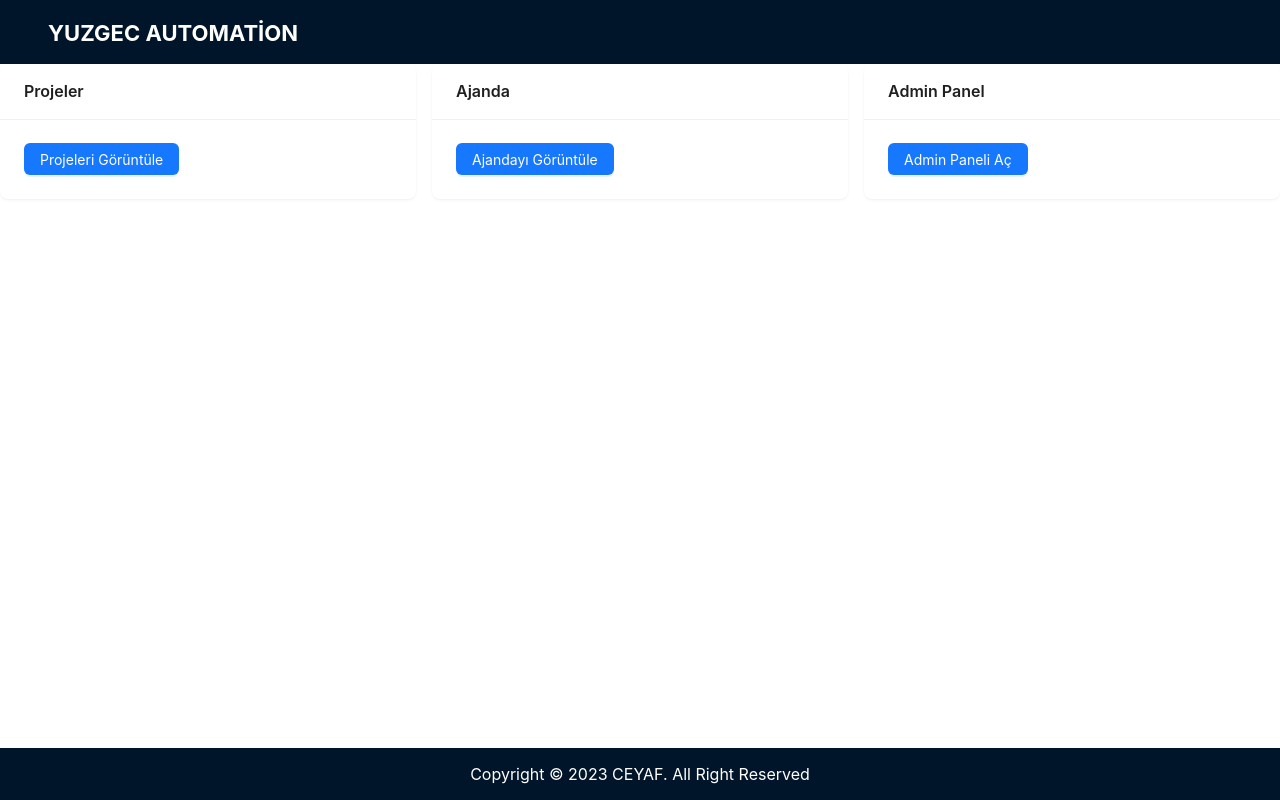
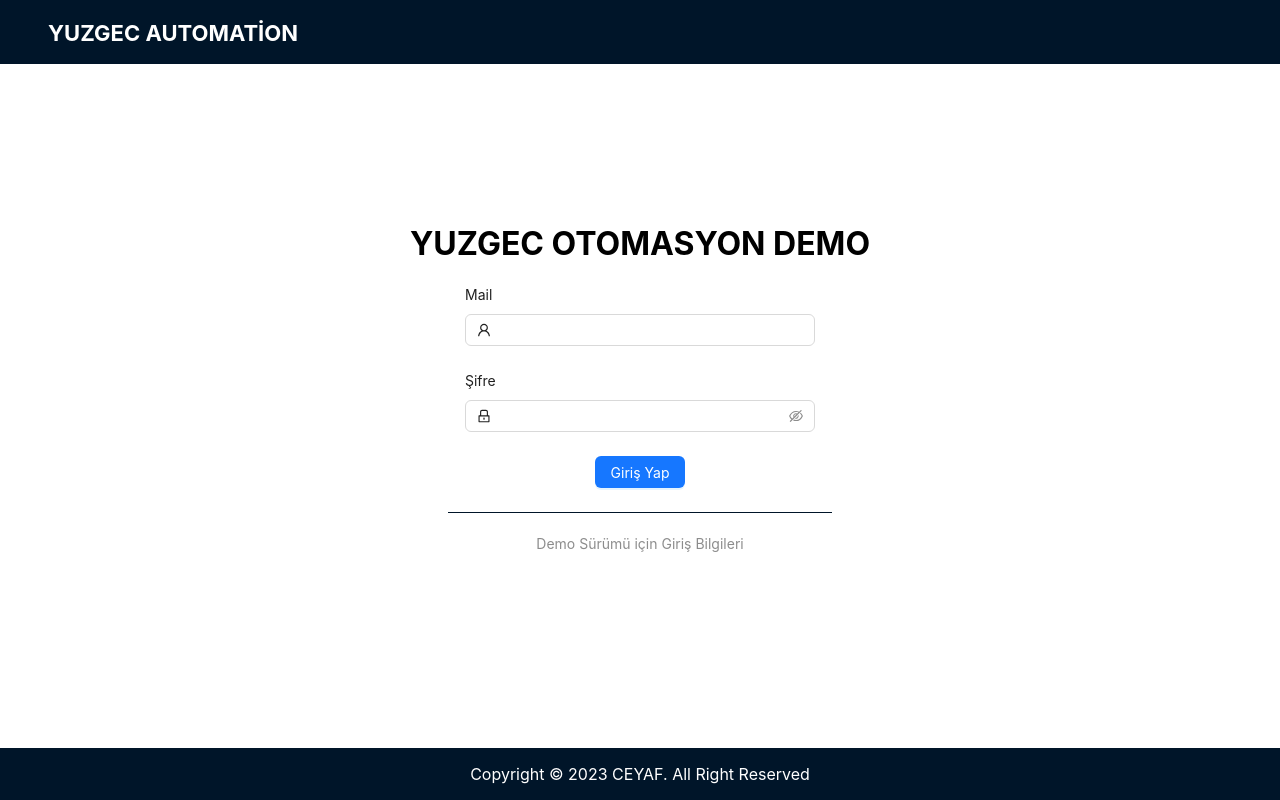
Before and after one commit to CEo7AF/yuzgec-automation, a React (Create React App) app: page / in a window 1280 px wide. Built offline with nearby package versions, Linux system fonts and the light colour scheme.

Commit message:
login_page

```diff
--- a/public/index.html
+++ b/public/index.html
@@ -24,10 +24,10 @@
       work correctly both with client-side routing and a non-root public URL.
       Learn how to configure a non-root public URL by running `npm run build`.
     -->
-    <title>React App</title>
+    <title>yuzgec automation</title>
   </head>
   <body>
-    <noscript>You need to enable JavaScript to run this app.</noscript>
+    <noscript></noscript>
     <div id="root"></div>
     <!--
       This HTML file is a template.
--- a/src/App.js
+++ b/src/App.js
@@ -1,27 +1,42 @@
 // src/App.js
-import React from 'react';
+import React, { useState } from 'react';
+import { BrowserRouter as Router, Routes, Route, Navigate } from 'react-router-dom';
 import Bar from './components/Bar';
 import Footer from './components/Footer';
-import { BrowserRouter as Router, Routes, Route } from 'react-router-dom';
 import Home from './Pages/Home';
 import AdminPanel from './Pages/AdminPanel.js';
 import Calender from './Pages/Calender.js';
 import ComplatedProjects from './Pages/ComplatedProjects.js';
 import ContinuedProjects from './Pages/ContinuedProjects.js';
 import Projects from './Pages/Projects.js';
+import Login from './Pages/Login.js';
+import Error from './Pages/Error.js';
 
 function App() {
+  const [isLoggedIn, setLoggedIn] = useState(false);
+
   return (
     <Router>
       <div className="App">
         <Bar />
         <Routes>
-          <Route path="/" element={<Home />} />
-          <Route path="/admin-panel" element={<AdminPanel />} />
-          <Route path="/calender" element={<Calender />} />
-          <Route path="/complated-projects" element={<ComplatedProjects />} />
-          <Route path="/continued-projects" element={<ContinuedProjects />} />
-          <Route path="/projects" element={<Projects />} />
+          <Route
+            path="/"
+            element={isLoggedIn ? <Navigate to="/home" /> : <Login onLogin={() => setLoggedIn(true)} />}
+          />
+          {isLoggedIn ? (
+            <>
+              <Route path="/home" element={<Home />} />
+              <Route path="/admin-panel" element={<AdminPanel />} />
+              <Route path="/calender" element={<Calender />} />
+              <Route path="/complated-projects" element={<ComplatedProjects />} />
+              <Route path="/continued-projects" element={<ContinuedProjects />} />
+              <Route path="/projects" element={<Projects />} />
+            </>
+          ) : (
+            <Route path="*" element={<Navigate to="/error" />} />
+          )}
+          <Route path="/error" element={<Error />} />
         </Routes>
         <Footer backgroundColor="lightgray" textColor="blue" />
       </div>
--- /dev/null
+++ b/src/Pages/Error.js
@@ -0,0 +1,23 @@
+// src/Pages/Error.js
+import React from 'react';
+import { Result, Button } from 'antd';
+import { Link } from 'react-router-dom';
+
+const Error = () => {
+  return (
+    <div style={{ textAlign: 'center', marginTop: '50px' }}>
+      <Result
+        status="404"
+        title="Sayfa Bulunamadı"
+        subTitle="Üzgünüz, aradığınız sayfa bulunamadı."
+      />
+      <Link to="/">
+        <Button type="primary" style={{ marginTop: '20px' }}>
+          Lütfen Giriş Yapın
+        </Button>
+      </Link>
+    </div>
+  );
+};
+
+export default Error;
--- /dev/null
+++ b/src/Pages/Login.js
@@ -0,0 +1,89 @@
+// Login.js
+import React, { useState } from 'react';
+import { Navigate } from 'react-router-dom';
+import { Form, Input, Button, Space, Typography, Popover } from 'antd';
+import { UserOutlined, LockOutlined } from '@ant-design/icons';
+
+const { Text } = Typography;
+
+const demoCredentials = {
+  username: 'yuzgecdemo@gmail.com',
+  password: 'YuzgecDemo123!',
+};
+
+const Login = ({ onLogin }) => {
+  const [isLoggedIn, setLoggedIn] = useState(false);
+
+  const onFinish = (values) => {
+    if (
+      (values.username === demoCredentials.username && values.password === demoCredentials.password) ||
+      (values.username.toLowerCase() === 'admin' && values.password === 'password')
+    ) {
+      onLogin(); // Ana uygulamada giriş durumunu güncelle
+      setLoggedIn(true); // Giriş durumunu lokal olarak güncelle
+    } else {
+      alert('Mail veya şifre.');
+    }
+  };
+
+  // Eğer kullanıcı giriş yaptıysa ana sayfaya yönlendir
+  if (isLoggedIn) {
+    return <Navigate to="/home" />;
+  }
+
+  const demoContent = (
+    <div>
+      <Text>Giriş Bilgileri:</Text>
+      <p>
+        <Text type="secondary">Mail:</Text> {demoCredentials.username}
+      </p>
+      <p>
+        <Text type="secondary">Şifre:</Text> {demoCredentials.password}
+      </p>
+    </div>
+  );
+
+  return (
+    <div style={{ textAlign: 'center', marginTop: '20vh' }}>
+      <h1>YUZGEC OTOMASYON DEMO</h1>
+      <Form
+        onFinish={onFinish}
+        style={{ maxWidth: '350px', margin: 'auto', marginTop: '20px' }}
+        layout="vertical"
+        requiredMark={false}
+      >
+        <Form.Item
+          label="Mail"
+          name="username"
+          rules={[{ required: true, message: 'Lütfen bir mail girin !' }]}
+        >
+          <Input prefix={<UserOutlined />} />
+        </Form.Item>
+
+        <Form.Item
+          label="Şifre"
+          name="password"
+          rules={[{ required: true, message: 'Lütfen bir şifre girin !' }]}
+        >
+          <Input.Password prefix={<LockOutlined />} />
+        </Form.Item>
+
+        <Form.Item>
+          <Space>
+            <Button type="primary" htmlType="submit">
+              Giriş Yap
+            </Button>
+          </Space>
+        </Form.Item>
+      </Form>
+      <div style={{ width: '30%', margin: '20px auto', borderBottom: '1px solid #001529' }}></div>
+      <Popover content={demoContent} title="Demo Sürümü">
+        <Text type="secondary" style={{ cursor: 'pointer' }}>
+          Demo Sürümü için Giriş Bilgileri
+        </Text>
+      </Popover>
+    </div>
+  );
+};
+
+export default Login;
--- a/src/Pages/Projects.js
+++ b/src/Pages/Projects.js
@@ -6,14 +6,14 @@ const Home = () => {
   return (
     <div>
       <Row gutter={16}>
-        <Col span={8}>
+        <Col xs={24} sm={12} md={12} lg={12} xl={12}>
           <Card title="Tamamlanan Projeler" bordered={false}>
             <Link to="/complated-projects">
               <Button type="primary">Detayları Görüntüle</Button>
             </Link>
           </Card>
         </Col>
-        <Col span={8}>
+        <Col xs={24} sm={12} md={12} lg={12} xl={12}>
           <Card title="Devam Eden Projeler" bordered={false}>
             <Link to="/continued-projects">
               <Button type="primary">Detayları Görüntüle</Button>
```
